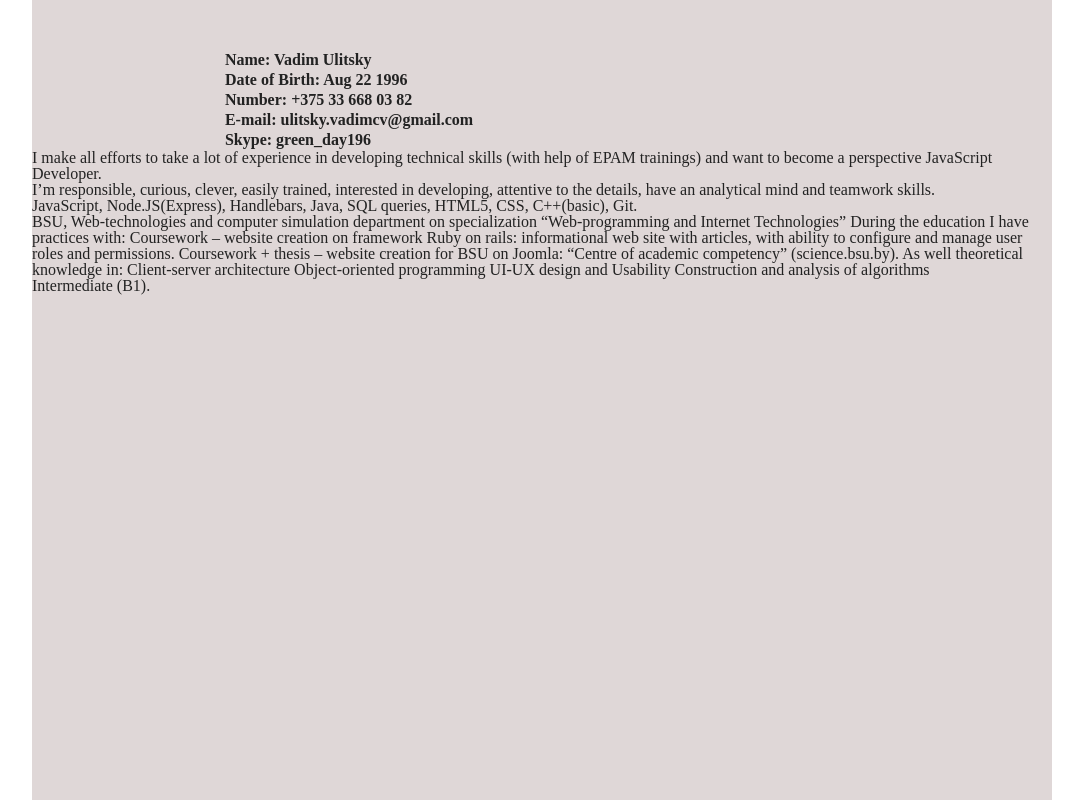
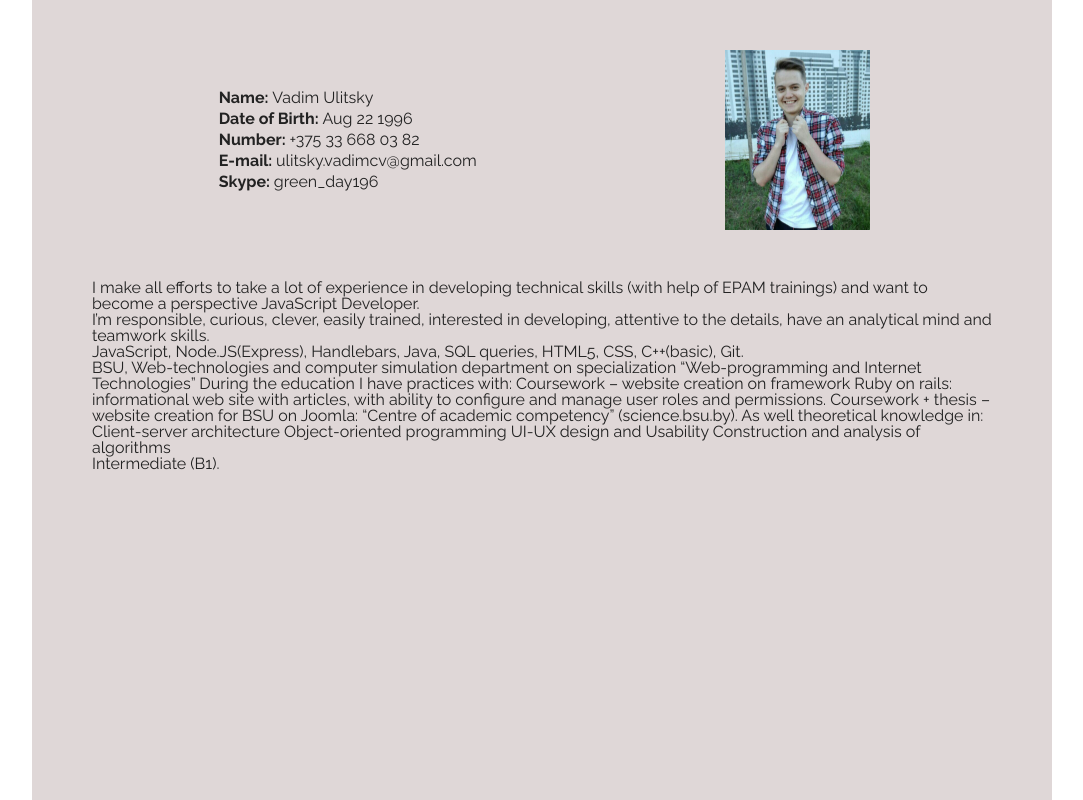
Before and after one commit to PokSleek/rsschool-2019Q1-cv, a plain HTML site: page index.html in a window 1280 px wide. Shown: the whole page, without its empty margins (98-1181 px from the left). Drawn offline with Linux system fonts and the light colour scheme.

Commit message:
style: update header

```diff
--- a/index.html
+++ b/index.html
@@ -1,11 +1,12 @@
 <!DOCTYPE html>
 <html lang="en">
   <head>
-  <meta charset="UTF-8">
-  <meta name="viewport" content="width=device-width, initial-scale=1.0">
-  <meta http-equiv="X-UA-Compatible" content="ie=edge">
-  <link rel="stylesheet" href="./reset.css">
-  <link rel="stylesheet" href="./style.css">
+    <meta charset="UTF-8" />
+    <meta name="viewport" content="width=device-width, initial-scale=1.0" />
+    <meta http-equiv="X-UA-Compatible" content="ie=edge" />
+    <link rel="stylesheet" href="./reset.css" />
+    <link rel="stylesheet" href="./style.css" />
+    <link href="https://fonts.googleapis.com/css?family=Raleway:400,400i,700,700i,900,900i" rel="stylesheet">
     <title>CV</title>
   </head>
   <body>
@@ -13,34 +14,47 @@
       <header>
         <div class="general-info">
           <div class="general-info__contacts">
-      <p class="contact__item">Name: Vadim Ulitsky</p>
-      <p>Date of Birth: Aug 22 1996</p>
-      <p>Number: +375 33 668 03 82</p>
-      <p>E-mail: ulitsky.vadimcv@gmail.com</p>
-      <p>Skype: green_day196</p>
+            <p class="contact__item"><span>Name: </span>Vadim Ulitsky</p>
+            <p class="contact__item"><span>Date of Birth: </span>Aug 22 1996</p>
+            <p class="contact__item"><span>Number: </span>+375 33 668 03 82</p>
+            <p class="contact__item">
+              <span>E-mail: </span>ulitsky.vadimcv@gmail.com
+            </p>
+            <p class="contact__item"><span>Skype: </span>green_day196</p>
           </div>
           <div class="general-info__photo">
-
+            <div class="container__photo"></div>
           </div>
         </div>
       </header>
       <main>
-      <div class="summary">I make all efforts to take a lot of experience in developing technical skills (with help of EPAM trainings) and want to become a perspective JavaScript Developer.</div>
-      <div class="personal-skills">I’m responsible, curious, clever, easily trained, interested in developing, attentive to the details, have an analytical mind and teamwork skills.</div>
-      <div class="professional-skills">JavaScript, Node.JS(Express), Handlebars, Java, SQL queries, HTML5, CSS, C++(basic), Git.</div>
-      <div class="education">BSU, Web-technologies and computer simulation department on specialization “Web-programming and Internet Technologies” During the education I have practices with:
-          Coursework – website creation on framework Ruby on rails: informational web site with articles, with ability to configure and manage user roles and permissions.
-          Coursework + thesis – website creation for BSU on Joomla: “Centre of academic competency” (science.bsu.by).
-          As well theoretical knowledge in:
-
-          Client-server architecture
-          Object-oriented programming
-          UI-UX design and Usability
-          Construction and analysis of algorithms</div>
+        <div class="summary">
+          I make all efforts to take a lot of experience in developing technical
+          skills (with help of EPAM trainings) and want to become a perspective
+          JavaScript Developer.
+        </div>
+        <div class="personal-skills">
+          I’m responsible, curious, clever, easily trained, interested in
+          developing, attentive to the details, have an analytical mind and
+          teamwork skills.
+        </div>
+        <div class="professional-skills">
+          JavaScript, Node.JS(Express), Handlebars, Java, SQL queries, HTML5,
+          CSS, C++(basic), Git.
+        </div>
+        <div class="education">
+          BSU, Web-technologies and computer simulation department on
+          specialization “Web-programming and Internet Technologies” During the
+          education I have practices with: Coursework – website creation on
+          framework Ruby on rails: informational web site with articles, with
+          ability to configure and manage user roles and permissions. Coursework
+          + thesis – website creation for BSU on Joomla: “Centre of academic
+          competency” (science.bsu.by). As well theoretical knowledge in:
+          Client-server architecture Object-oriented programming UI-UX design
+          and Usability Construction and analysis of algorithms
+        </div>
         <div class="english-level">Intermediate (B1).</div>
       </main>
-
     </div>
-
   </body>
 </html>
--- a/style.css
+++ b/style.css
@@ -1,29 +1,49 @@
 body {
   display: flex;
   justify-content: center;
+  font-family: 'Raleway', sans-serif;
 }
 
 .container__cv {
-  width: 1020px;
+  width: 900px;
   height: 100vh;
   background-color: rgb(223, 215, 215);
+  padding: 0 60px;
 }
 
 header {
-  margin-top: 50px;
+  margin: 50px 0;
 }
 
 .general-info {
   display: flex;
   flex-direction: row;
   justify-content: space-around;
+  align-items: center;
 }
  .general-info__contacts {
-   line-height: 20px;
-  font-weight: 900;
+
+
  }
 
- p.contacts__item {
-  line-height: 40;
-  font-weight: 900;
+ .contact__item {
+   margin: 5px;
  }
+
+ .contact__item span {
+  font-weight: 700;
+
+ }
+
+ .general-info__photo {
+   width: 145px;
+   height: 180px;
+
+ }
+
+.container__photo {
+  width: 100%;
+  height: 100%;
+  background: url(./assets/images/photo.png) no-repeat;
+  background-size: 100%;
+}
```
Lines whose indentation alone changed are shown as unchanged.
